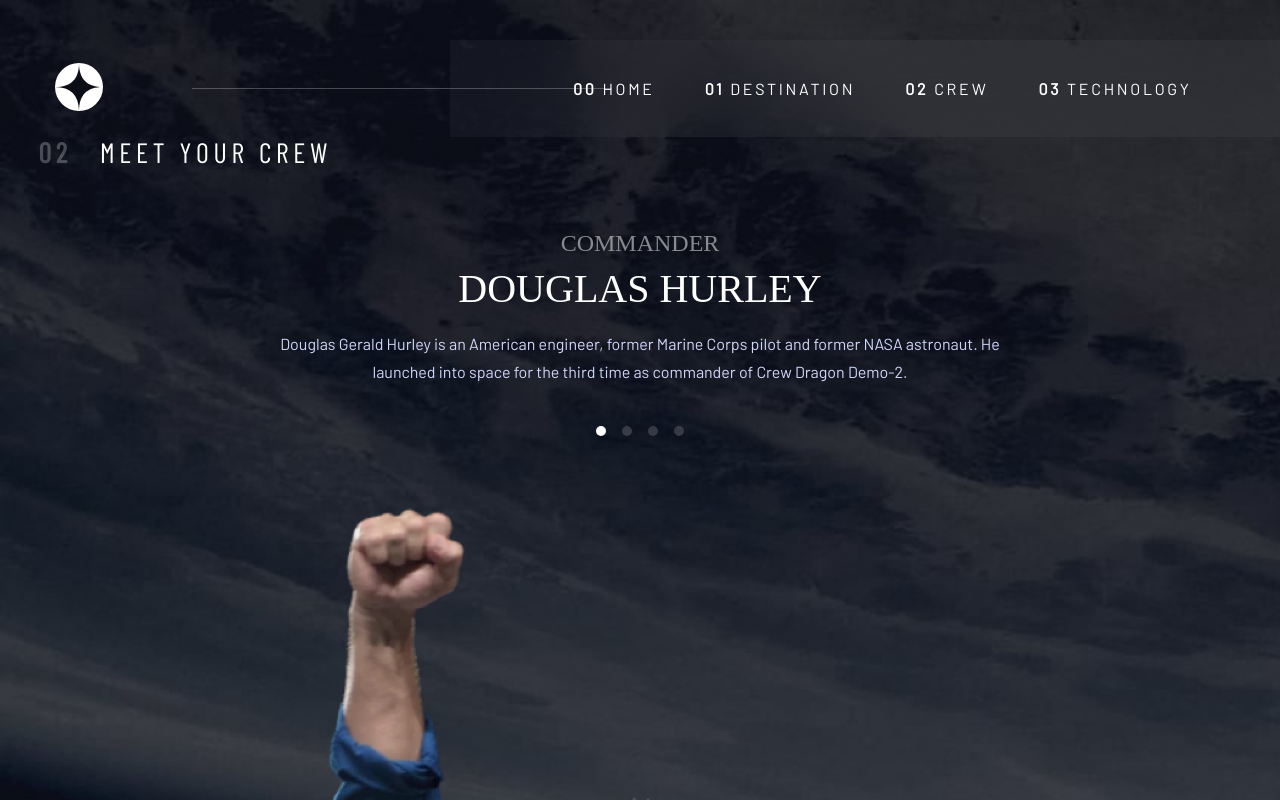
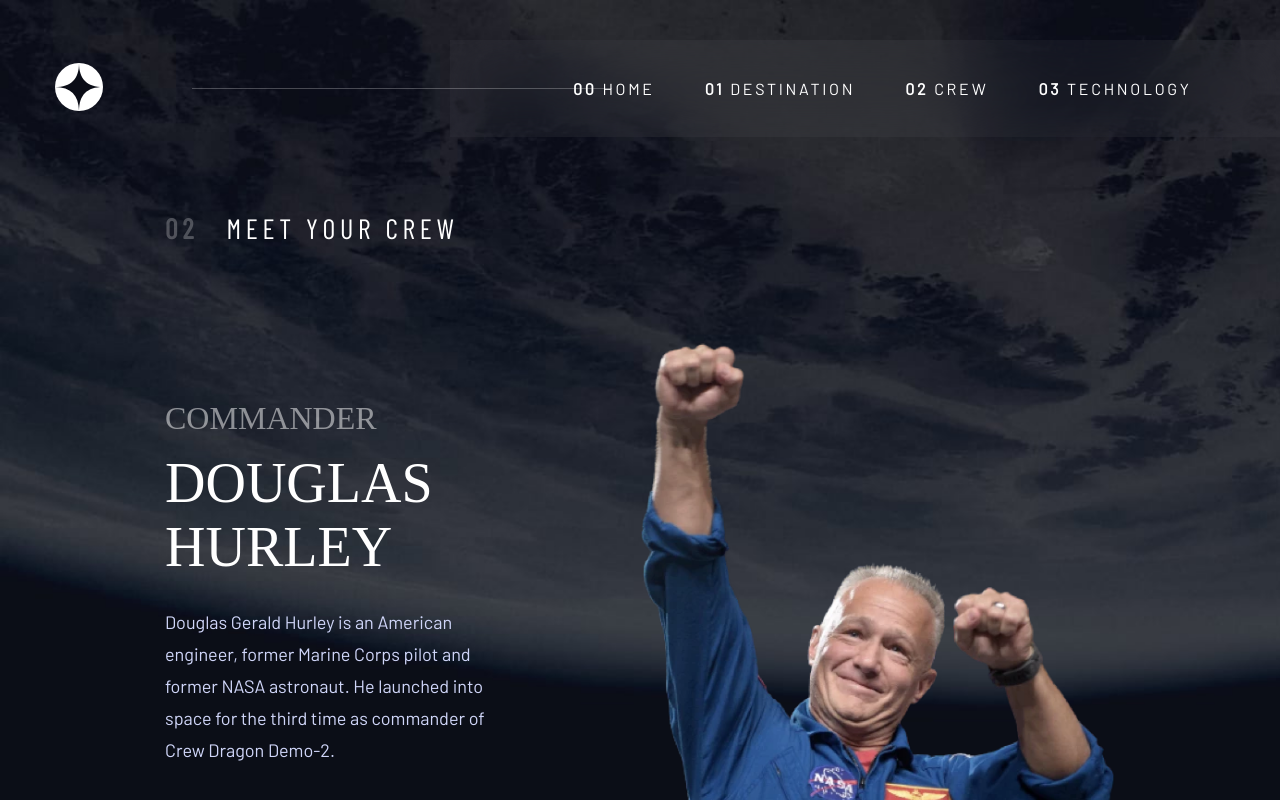
Before and after one commit to MichalTrubini/REACT_Space-tourism-multi-page-website, a React (Create React App) app: page /crew in a window 1280 px wide. Shown: the top 800 px of the page. Built offline with nearby package versions, Linux system fonts and the light colour scheme; a web font is replaced by a local one.

Commit message:
crew desktop css completed

```diff
--- a/src/css/members.css
+++ b/src/css/members.css
@@ -85,4 +85,46 @@
     max-width: 60%;
     margin: auto;
   }
+}
+@media screen and (min-width: 1100px) {
+  .member {
+    grid-template-columns: 1fr 1fr;
+    grid-template-areas: "one three" "two three";
+  }
+  .member__img-container {
+    grid-area: three;
+    border-bottom: none;
+    display: flex;
+    align-items: flex-end;
+  }
+  .member__image {
+    width: 100%;
+    height: auto;
+  }
+  .member__list {
+    grid-area: two;
+    margin: 12rem 0 9.4rem;
+    justify-content: flex-start;
+  }
+  .member__text-content {
+    grid-area: one;
+    padding-top: 15.4rem;
+    text-align: left;
+  }
+  .member__role {
+    font-size: 3.2rem;
+    line-height: 3.6rem;
+    margin-bottom: 1.5rem;
+  }
+  .member__name {
+    font-size: 5.6rem;
+    line-height: 6.4rem;
+    margin-bottom: 2.7rem;
+  }
+  .member__bio {
+    font-size: 1.8rem;
+    line-height: 3.2rem;
+    max-width: 68%;
+    margin: 0;
+  }
 }/*# sourceMappingURL=members.css.map */
--- a/src/css/pages.css
+++ b/src/css/pages.css
@@ -72,7 +72,7 @@
   .crew {
     background: url("../assets/crew/background-crew-desktop.jpg") no-repeat;
     background-size: cover;
-    padding: 13.6rem 3.85rem 0;
+    padding: 21.2rem 16.5rem 0;
   }
 
   .technology {
--- a/src/scss/members.scss
+++ b/src/scss/members.scss
@@ -109,3 +109,57 @@
         }
     }
 }
+
+@media screen and (min-width:1100px) {
+
+    .member {
+        grid-template-columns: 1fr 1fr;
+
+        grid-template-areas:
+        'one three'
+        'two three';
+
+        &__img-container {
+            grid-area: three;
+            border-bottom: none;
+            display: flex;
+            align-items: flex-end;
+        }
+
+        &__image {
+            width: 100%;
+            height: auto;
+        }
+
+        &__list {
+            grid-area: two;
+            margin: 12rem 0 9.4rem;
+            justify-content: flex-start;
+        }
+
+        &__text-content {
+            grid-area: one;
+            padding-top: 15.4rem;
+            text-align: left;
+        }
+
+        &__role {
+            font-size: 3.2rem;
+            line-height: 3.6rem;
+            margin-bottom: 1.5rem;
+        }
+
+        &__name {
+            font-size: 5.6rem;
+            line-height: 6.4rem;
+            margin-bottom: 2.7rem;
+        }
+
+        &__bio {
+            font-size: 1.8rem;
+            line-height: 3.2rem;
+            max-width: 68%;
+            margin: 0;
+        }
+    }
+}
--- a/src/scss/pages.scss
+++ b/src/scss/pages.scss
@@ -75,7 +75,7 @@
     .crew {
         background: url("../assets/crew/background-crew-desktop.jpg") no-repeat;
         background-size: cover;
-        padding: 13.6rem 3.85rem 0;
+        padding: 21.2rem 16.5rem 0;
     }
 
     .technology {
```
Also changed, not shown: 1 other file (tests, documents, lock files or other folders).
